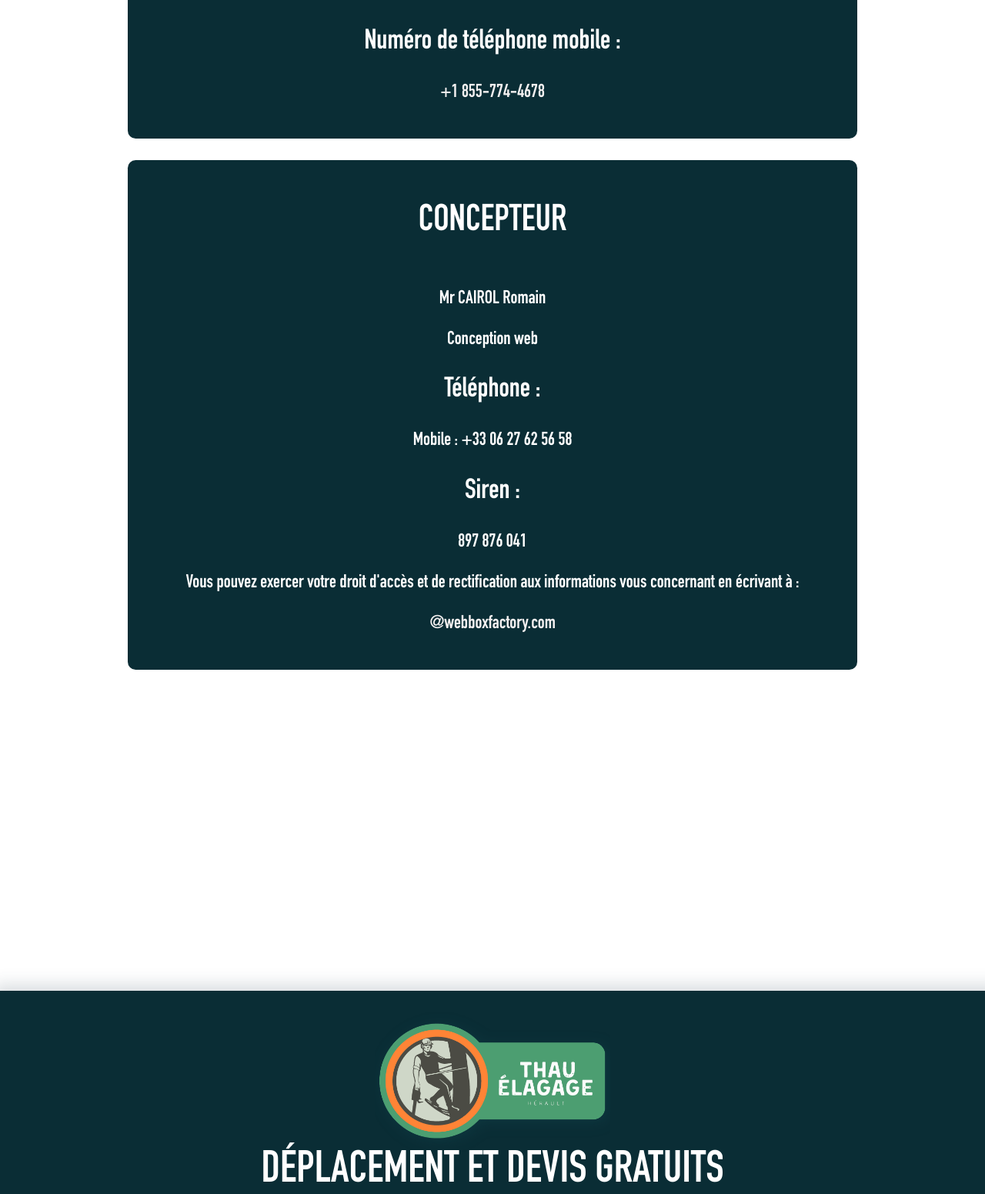
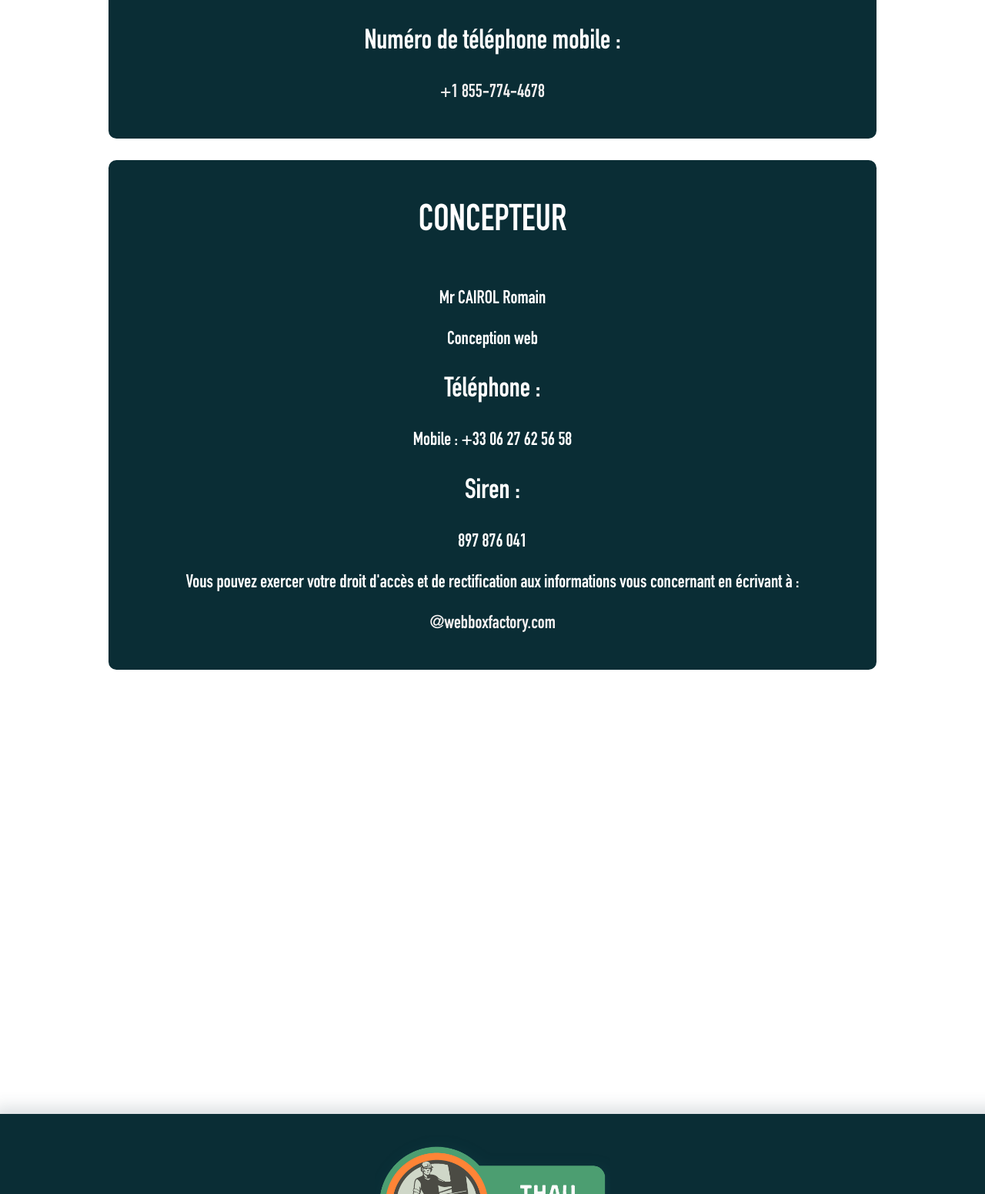
Before and after one commit to WellWedley/thau-elagage34, a PHP site: page /pages/mentions-legales.php in a window 1280 px wide. Shown: the part 2041-3592 px from the top of the page at 77% size. Run offline with PHP 8.4, Linux system fonts and the light colour scheme; some libraries are stand-ins or nearby versions.

Commit message:
mentions-legales box sizes changed

```diff
--- a/styles/mentions-legales.css
+++ b/styles/mentions-legales.css
@@ -24,7 +24,7 @@ ul{
     display: flex;
     flex-direction: column;
     margin-top: 2.2vw;
-    width: 80%;
+    width: 85%;
     background-color: #0A2D35;
     border-radius: .8vw;
     align-content: center;
@@ -33,5 +33,5 @@ ul{
 }
 
 footer{
-    top: 400vh;
+    top: 420vh;
 }
```
